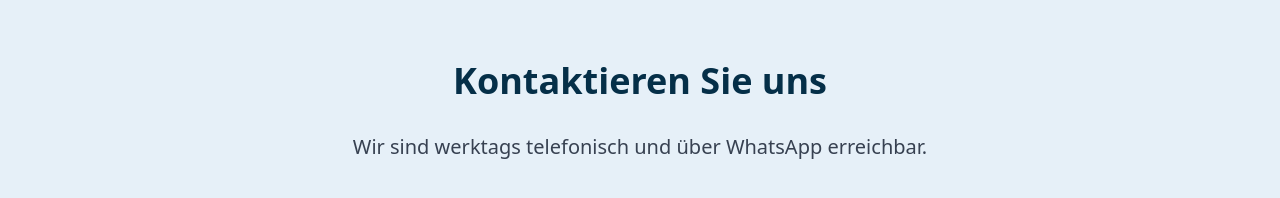
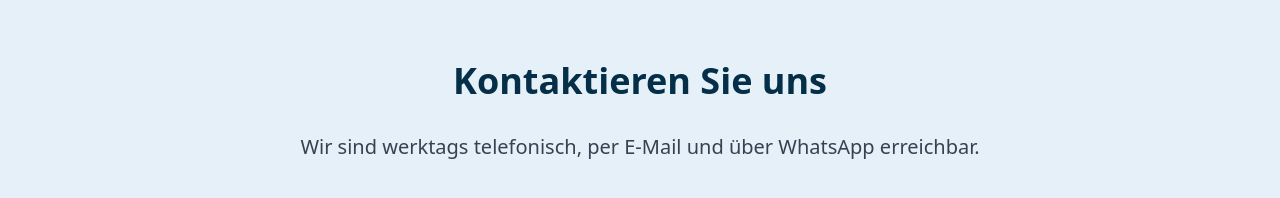
Before and after one commit to Yasir-Mannan/advoruf, a plain HTML site: page index.html in a window 1280 px wide. Shown: the part 1680-1878 px from the top of the page. Drawn offline with Linux system fonts and the light colour scheme.

Commit message:
impressum

```diff
--- a/index.html
+++ b/index.html
@@ -89,8 +89,7 @@
 <section id="contact" class="py-20 bg-[#e6f0f8]">
     <div class="max-w-4xl mx-auto px-6 text-center">
         <h2 class="text-4xl font-semibold text-[#052f48] mb-8">Kontaktieren Sie uns</h2>
-        <p class="text-gray-700 text-xl mb-10">Wir sind werktags telefonisch und über WhatsApp erreichbar.</p>
-
+        <p class="text-gray-700 text-xl mb-10">Wir sind werktags telefonisch, per E-Mail und über WhatsApp erreichbar.</p>
         <!-- Contact card content: phone + email on the left, QR on the right -->
         <div class="bg-white rounded-2xl shadow-lg p-10 flex flex-col md:flex-row justify-around items-center gap-10 border border-[#052f48]/10">
             <!-- Left column: phone and email -->
@@ -171,8 +170,5 @@
     </div>
 </footer>
 
-<!--<div data-include="/partials/footer.html"></div>-->
-<!--<script src="/include.js"></script>-->
-
 </body>
 </html>
```
